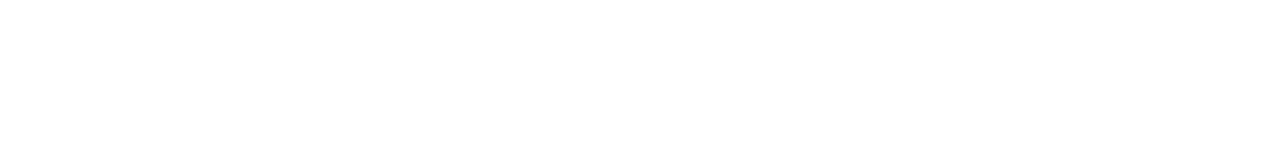
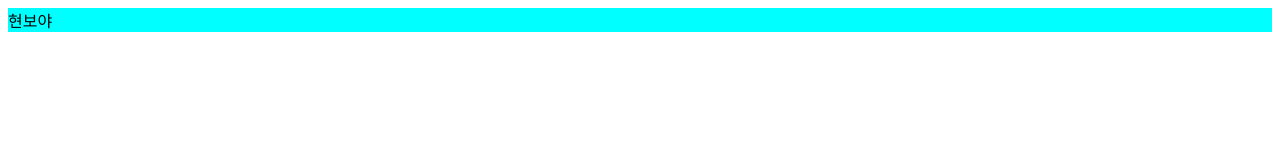
Before and after one commit to Jeongchanyeong/git_pratice, a plain HTML site: page index.html in a window 1280 px wide. Drawn offline with Linux system fonts and the light colour scheme.

Commit message:
바꼈나요?

```diff
--- a/index.html
+++ b/index.html
@@ -4,7 +4,11 @@
     <meta charset="UTF-8" />
     <meta http-equiv="X-UA-Compatible" content="IE=edge" />
     <meta name="viewport" content="width=device-width, initial-scale=1.0" />
+    <link rel="stylesheet" href="styles.css" />
     <title>Document</title>
   </head>
-  <body></body>
+  <body>
+    <div class="hyeonBo">현보야</div>
+  </body>
+  <script src="app.js"></script>
 </html>
--- a/styles.css
+++ b/styles.css
@@ -1,3 +1,7 @@
 * {
   box-sizing: border-box;
 }
+
+.hyeonBo {
+  background-color: aqua;
+}
```
